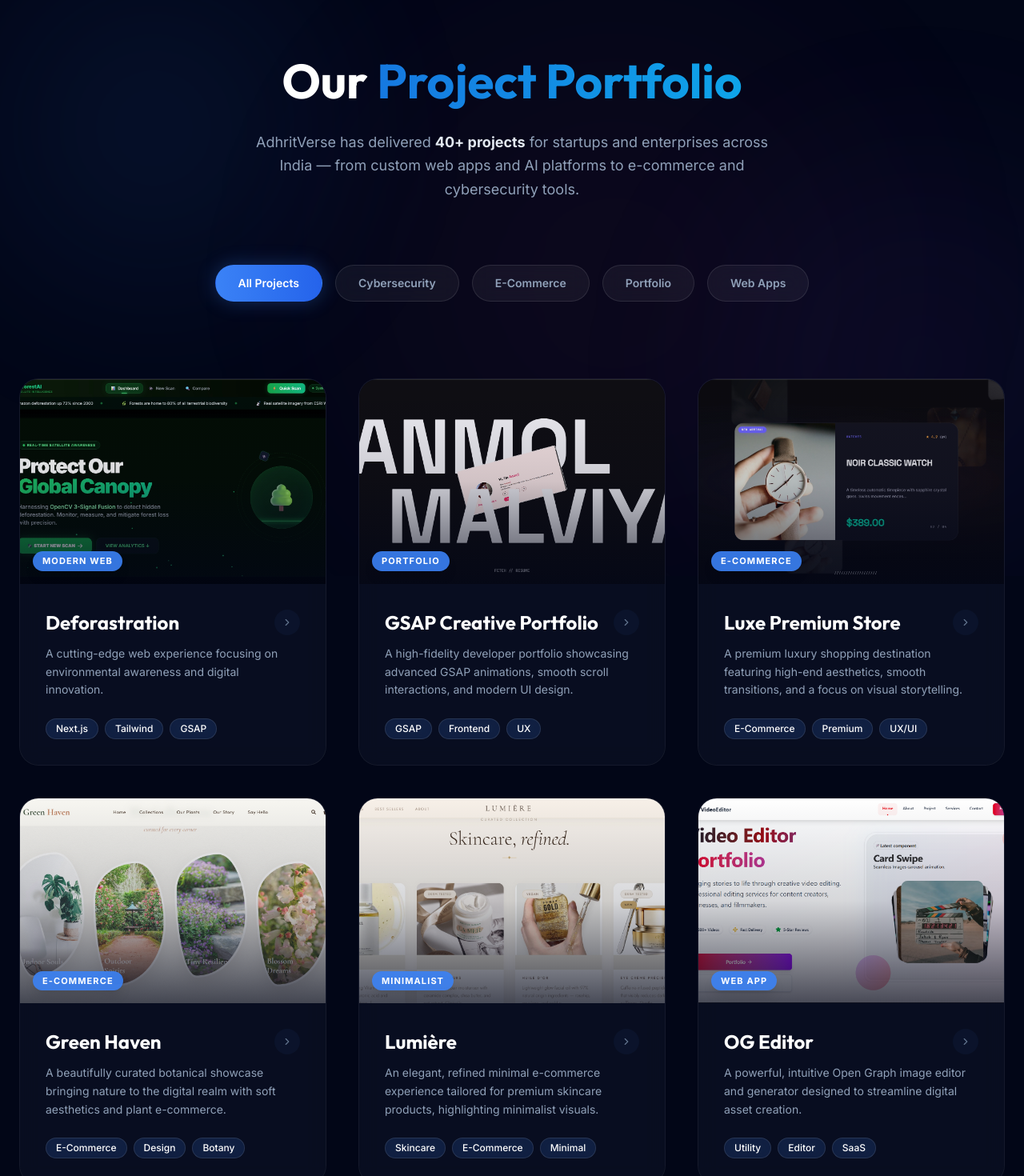
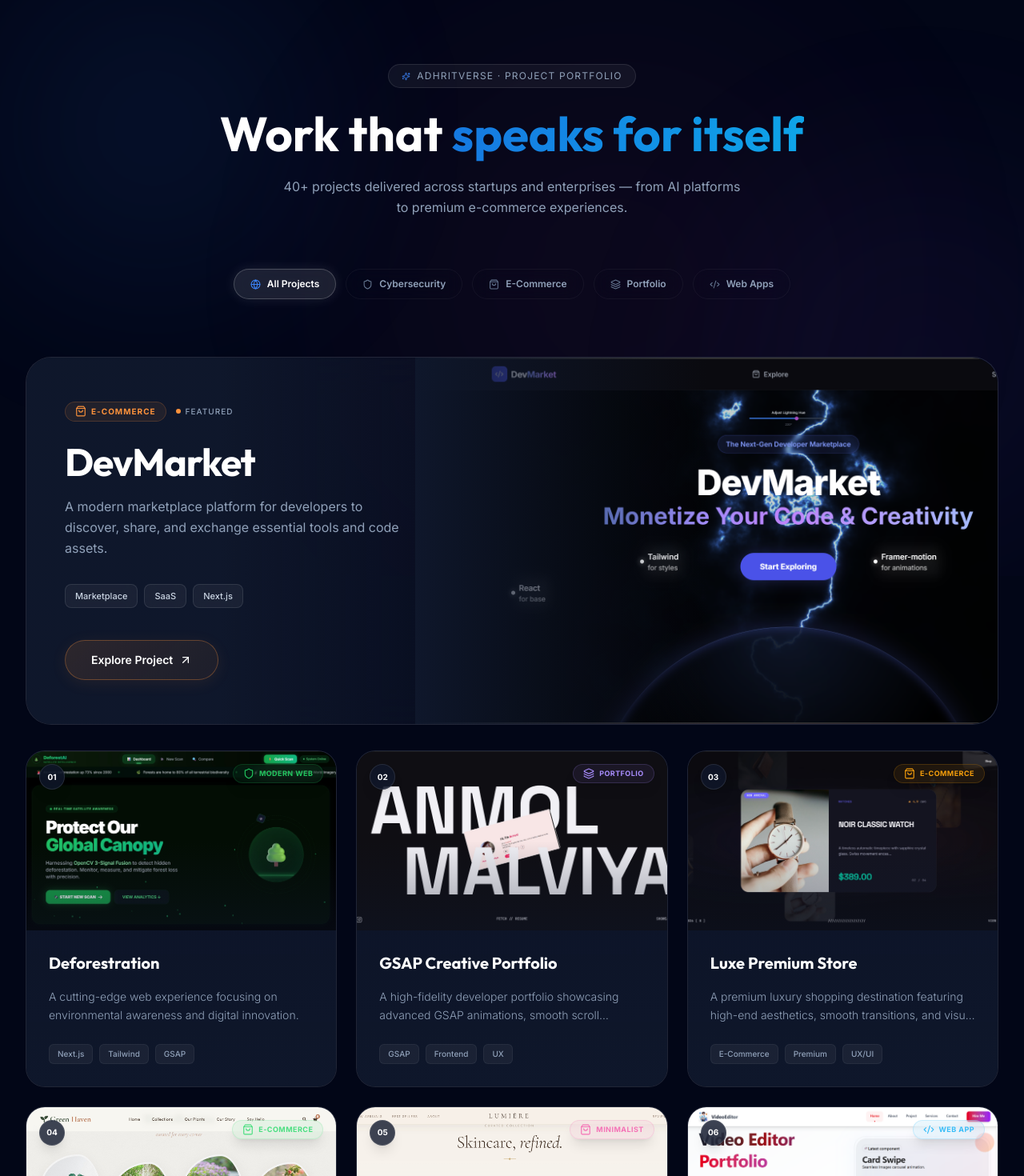
Before and after one commit to adhritverse/adhrit-verse-nebula, a Next.js app: page /projects in a window 1280 px wide. Shown: the part 80-1550 px from the top of the page at 80% size. Built offline with nearby package versions, Linux system fonts and the light colour scheme.

Commit message:
feat: add projects page with filterable bento grid layout

```diff
--- a/src/app/projects/page.tsx
+++ b/src/app/projects/page.tsx
@@ -4,18 +4,27 @@
 import Navbar from "@/components/Navbar";
 import Footer from "@/components/Footer";
 import BlobBackground from "@/components/BlobBackground";
-import { ExternalLink, Github, ChevronRight } from "lucide-react";
+import { ExternalLink, Github, ArrowUpRight, Layers, ShoppingBag, Shield, Globe, Code2, Sparkles } from "lucide-react";
+
+const categoryIcons: Record<string, React.ReactNode> = {
+  cybersecurity: <Shield size={14} />,
+  ecommerce: <ShoppingBag size={14} />,
+  portfolio: <Layers size={14} />,
+  webapp: <Code2 size={14} />,
+};
 
 const projects = [
   {
     id: 1,
-    title: "Deforastration",
+    title: "Deforestration",
     desc: "A cutting-edge web experience focusing on environmental awareness and digital innovation.",
     img: "/projectimg/project-1.png",
     category: "cybersecurity",
     tags: ["Next.js", "Tailwind", "GSAP"],
     link: "https://deforastration.vercel.app/",
-    type: "Modern Web"
+    type: "Modern Web",
+    accent: "#22c55e",
+    featured: false,
   },
   {
     id: 2,
@@ -25,37 +34,45 @@
     category: "portfolio",
     tags: ["GSAP", "Frontend", "UX"],
     link: "https://gsap-portfolio-puce.vercel.app/",
-    type: "Portfolio"
+    type: "Portfolio",
+    accent: "#a78bfa",
+    featured: false,
   },
   {
     id: 3,
     title: "Luxe Premium Store",
-    desc: "A premium luxury shopping destination featuring high-end aesthetics, smooth transitions, and a focus on visual storytelling.",
+    desc: "A premium luxury shopping destination featuring high-end aesthetics, smooth transitions, and visual storytelling.",
     img: "/projectimg/Project-3.png",
     category: "ecommerce",
     tags: ["E-Commerce", "Premium", "UX/UI"],
     link: "https://luxe-vert-eta.vercel.app/",
-    type: "E-Commerce"
+    type: "E-Commerce",
+    accent: "#f59e0b",
+    featured: false,
   },
   {
     id: 4,
     title: "Green Haven",
-    desc: "A beautifully curated botanical showcase bringing nature to the digital realm with soft aesthetics and plant e-commerce.",
+    desc: "A beautifully curated botanical showcase bringing nature to the digital realm with plant e-commerce.",
     img: "/projectimg/Project-4.png",
     category: "ecommerce",
     tags: ["E-Commerce", "Design", "Botany"],
     link: "https://warm-mermaid-8441d2.netlify.app/",
-    type: "E-Commerce"
+    type: "E-Commerce",
+    accent: "#4ade80",
+    featured: false,
   },
   {
     id: 5,
     title: "Lumière",
-    desc: "An elegant, refined minimal e-commerce experience tailored for premium skincare products, highlighting minimalist visuals.",
+    desc: "An elegant, refined minimal e-commerce experience tailored for premium skincare products.",
     img: "/projectimg/Project5.png",
     category: "ecommerce",
     tags: ["Skincare", "E-Commerce", "Minimal"],
     link: "https://reliable-centaur-fbf40f.netlify.app/",
-    type: "Minimalist"
+    type: "Minimalist",
+    accent: "#f472b6",
+    featured: false,
   },
   {
     id: 6,
@@ -65,17 +82,21 @@
     category: "webapp",
     tags: ["Utility", "Editor", "SaaS"],
     link: "https://ogeditor2.onrender.com/",
-    type: "Web App"
+    type: "Web App",
+    accent: "#38bdf8",
+    featured: false,
   },
   {
     id: 7,
     title: "DevMarket",
-    desc: "A modern marketplace platform tailored for developers to discover, share, and exchange essential tools and code assets.",
+    desc: "A modern marketplace platform for developers to discover, share, and exchange essential tools and code assets.",
     img: "/projectimg/Project-7.png",
     category: "ecommerce",
     tags: ["Marketplace", "SaaS", "Next.js"],
     link: "https://devmarket-three.vercel.app/",
-    type: "E-Commerce"
+    type: "E-Commerce",
+    accent: "#fb923c",
+    featured: true,
   }
 ];
 
@@ -84,114 +105,206 @@
 
   const filteredProjects = filter === "all"
     ? projects
-    : projects.filter(p => p.category === filter);
+    : projects.filter(p => p.category === filter || p.title === "Deforestration");
 
   const categories = [
-    { id: "all", label: "All Projects" },
-    { id: "cybersecurity", label: "Cybersecurity" },
-    { id: "ecommerce", label: "E-Commerce" },
-    { id: "portfolio", label: "Portfolio" },
-    { id: "webapp", label: "Web Apps" },
+    { id: "all", label: "All Projects", icon: <Globe size={13} /> },
+    { id: "cybersecurity", label: "Cybersecurity", icon: <Shield size={13} /> },
+    { id: "ecommerce", label: "E-Commerce", icon: <ShoppingBag size={13} /> },
+    { id: "portfolio", label: "Portfolio", icon: <Layers size={13} /> },
+    { id: "webapp", label: "Web Apps", icon: <Code2 size={13} /> },
   ];
+
+  const featuredProject = filteredProjects.find(p => p.featured) ?? filteredProjects[0];
+  const otherProjects = filteredProjects.filter(p => p.id !== featuredProject?.id);
 
   return (
     <main className="min-h-screen relative">
       <Navbar />
       <BlobBackground />
 
-      <section className="pt-24 sm:pt-36 pb-8 sm:pb-12 text-left sm:text-center px-6 relative z-10">
-        <div className="max-w-3xl mx-0 sm:mx-auto">
-          {/* <div className="inline-flex items-center gap-1.5 sm:gap-2 px-3 py-1 rounded-full bg-white/5 border border-white/10 mb-5 sm:mb-6">
-            <i className="fas fa-map-marker-alt text-primary text-[10px] sm:text-xs"></i>
-            <span className="text-[10px] sm:text-xs font-medium text-slate-300 tracking-wide uppercase">Projects by AdhritVerse · Indore, India</span>
-          </div> */}
-          <h1 className="font-display text-[2rem] sm:text-5xl md:text-6xl font-bold text-white mb-4 sm:mb-6 leading-[1.1] sm:leading-tight">
-            Our <span className="text-gradient block sm:inline">Project Portfolio</span>
+      {/* ── Hero Header ── */}
+      <section className="pt-28 sm:pt-40 pb-6 sm:pb-10 text-center px-6 relative z-10">
+        <div className="inline-flex items-center gap-2 px-4 py-1.5 rounded-full bg-white/5 border border-white/10 mb-6 text-xs text-slate-400 tracking-widest uppercase">
+          <Sparkles size={11} className="text-primary" />
+          AdhritVerse · Project Portfolio
+        </div>
+        <h1 className="font-display text-[2.4rem] sm:text-5xl md:text-6xl font-bold text-white mb-5 leading-[1.1]">
+          Work that <span className="text-gradient">speaks for itself</span>
         </h1>
-          <p className="text-sm sm:text-base md:text-lg text-slate-400 max-w-2xl mx-0 sm:mx-auto leading-relaxed px-0">
-            AdhritVerse has delivered <strong className="text-slate-200">40+ projects</strong> for startups and enterprises across India — from custom web apps and AI platforms to e-commerce and cybersecurity tools.
+        <p className="text-sm sm:text-base text-slate-400 max-w-xl mx-auto leading-relaxed">
+          40+ projects delivered across startups and enterprises — from AI platforms to premium e-commerce experiences.
         </p>
-        </div>
       </section>
 
-      <section className="py-6 sm:py-8 px-6 relative z-10">
-        <div className="max-w-4xl mx-auto flex flex-wrap justify-center gap-2 sm:gap-4">
+      {/* ── Category Filter ── */}
+      <section className="py-6 px-6 relative z-10">
+        <div className="max-w-3xl mx-auto flex flex-wrap justify-center gap-3">
           {categories.map((cat) => (
             <button
               key={cat.id}
               onClick={() => setFilter(cat.id)}
-              className={`px-5 py-2 sm:px-7 sm:py-3 rounded-full text-xs sm:text-sm font-semibold transition-all duration-500 transform hover:scale-105 border ${filter === cat.id
-                  ? "bg-gradient-to-r from-primary to-secondary border-transparent text-white shadow-[0_0_25px_rgba(59,130,246,0.3)]"
-                  : "bg-white/5 border-white/10 text-slate-400 hover:border-primary/50 hover:text-white backdrop-blur-md"
+              className={`inline-flex items-center gap-2 px-5 py-2.5 rounded-full text-xs font-semibold transition-all duration-500 border backdrop-blur-md ${
+                filter === cat.id
+                  ? "bg-white/10 border-white/20 text-white shadow-[0_0_15px_rgba(255,255,255,0.1)]"
+                  : "bg-transparent border-white/5 text-slate-400 hover:bg-white/5 hover:border-white/10 hover:text-slate-200"
               }`}
             >
+              <span className={`${filter === cat.id ? "text-primary" : "text-slate-500"} transition-colors duration-300`}>
+                {cat.icon}
+              </span>
               {cat.label}
             </button>
           ))}
         </div>
       </section>
 
-      <section className="py-10 sm:py-16 px-6 pb-20 sm:pb-32 max-w-7xl mx-auto relative z-10">
-        <div className="grid grid-cols-1 md:grid-cols-2 lg:grid-cols-3 gap-8 sm:gap-10">
-          {filteredProjects.map((project) => (
-            <div key={project.id} className="project-card group cursor-pointer flex flex-col h-full bg-slate-900/40 backdrop-blur-md rounded-3xl border border-white/5 overflow-hidden transition-all duration-500">
-              <div className="relative h-56 sm:h-64 overflow-hidden">
+      {/* ── Main Bento Layout ── */}
+      <section className="py-8 sm:py-12 px-4 sm:px-8 pb-24 sm:pb-36 max-w-7xl mx-auto relative z-10">
+
+        {filteredProjects.length === 0 && (
+          <div className="text-center text-slate-500 py-24 text-sm">No projects in this category yet.</div>
+        )}
+
+        {filteredProjects.length > 0 && (
+          <div className="flex flex-col gap-8">
+
+            {/* ── Featured / Hero Card ── */}
+            {featuredProject && (
+              <a
+                href={featuredProject.link}
+                target="_blank"
+                rel="noopener noreferrer"
+                className="group relative w-full rounded-[2rem] overflow-hidden border border-white/10 bg-slate-900/60 backdrop-blur-xl transition-all duration-500 hover:border-white/20 hover:shadow-[0_0_40px_rgba(0,0,0,0.5)] grid grid-cols-1 lg:grid-cols-5"
+                style={{ minHeight: "460px" }}
+              >
+                {/* Visual Section (Right side on desktop, top on mobile) */}
+                <div className="lg:col-span-3 lg:col-start-3 relative h-64 lg:h-full w-full order-1 lg:order-2 overflow-hidden bg-slate-950 rounded-r-[2rem]">
+                  <div className="absolute inset-0 z-10 bg-gradient-to-t lg:bg-gradient-to-r from-slate-900 via-transparent to-transparent pointer-events-none" />
+                  <img
+                    src={featuredProject.img}
+                    alt={featuredProject.title}
+                    className="w-full h-full object-cover object-left-top"
+                  />
+                </div>
+
+                {/* Content Section (Left side on desktop, bottom on mobile) */}
+                <div className="lg:col-span-2 lg:col-start-1 relative z-30 flex flex-col justify-center h-full p-8 sm:p-12 lg:pr-0 order-2 lg:order-1 bg-slate-900 lg:bg-transparent lg:bg-gradient-to-r from-slate-900 via-slate-900 to-transparent">
+                  <div className="max-w-md">
+                    <div className="flex items-center gap-3 mb-6">
+                      <span
+                        className="inline-flex items-center gap-1.5 px-3 py-1 rounded-full text-[10px] font-bold uppercase tracking-widest border backdrop-blur-md"
+                        style={{ color: featuredProject.accent, borderColor: `${featuredProject.accent}30`, background: `${featuredProject.accent}15` }}
+                      >
+                        {categoryIcons[featuredProject.category]}
+                        {featuredProject.type}
+                      </span>
+                      <span className="text-[10px] text-slate-400 uppercase tracking-widest font-medium flex items-center gap-1.5">
+                        <span className="block w-1.5 h-1.5 rounded-full" style={{ backgroundColor: featuredProject.accent }}></span>
+                        Featured
+                      </span>
+                    </div>
+
+                    <h2 className="font-display text-4xl sm:text-5xl font-bold text-white mb-4 leading-[1.1] tracking-tight group-hover:text-white/90 transition-colors">
+                      {featuredProject.title}
+                    </h2>
+                    <p className="text-slate-400 text-sm sm:text-base leading-relaxed mb-8">
+                      {featuredProject.desc}
+                    </p>
+
+                    <div className="flex flex-wrap gap-2 mb-10">
+                      {featuredProject.tags.map(tag => (
+                        <span key={tag} className="px-3 py-1.5 rounded-lg text-[11px] font-medium bg-white/5 border border-white/10 text-slate-300 backdrop-blur-sm">
+                          {tag}
+                        </span>
+                      ))}
+                    </div>
+
+                    <div className="inline-flex items-center justify-center gap-2 px-8 py-3.5 rounded-full text-sm font-semibold text-white transition-all duration-300 group-hover:gap-3 group-hover:shadow-[0_0_20px_rgba(0,0,0,0.3)] shadow-lg hover:-translate-y-0.5"
+                      style={{ background: `linear-gradient(135deg, ${featuredProject.accent}20, ${featuredProject.accent}10)`, border: `1px solid ${featuredProject.accent}50`, boxShadow: `0 4px 20px ${featuredProject.accent}15` }}>
+                      Explore Project <ArrowUpRight size={16} className="transition-transform duration-300 group-hover:translate-x-0.5 group-hover:-translate-y-0.5" />
+                    </div>
+                  </div>
+                </div>
+              </a>
+            )}
+
+            {/* ── Other Projects — Numbered Row List ── */}
+            {otherProjects.length > 0 && (
+              <div className="grid grid-cols-1 sm:grid-cols-2 lg:grid-cols-3 gap-6">
+                {otherProjects.map((project, index) => (
+                  <a
+                    key={project.id}
+                    href={project.link}
+                    target="_blank"
+                    rel="noopener noreferrer"
+                    className="group relative flex flex-col rounded-3xl overflow-hidden border border-white/10 bg-slate-900/50 backdrop-blur-xl hover:border-white/20 transition-all duration-500 hover:shadow-[0_8px_30px_rgb(0,0,0,0.4)] hover:-translate-y-1.5"
+                  >
+                    {/* Image Section */}
+                    <div className="relative h-48 sm:h-56 overflow-hidden bg-slate-950">
                       <img
                         src={project.img}
                         alt={project.title}
-                  className="w-full h-full object-cover transition-transform duration-1000 ease-out group-hover:scale-110 group-hover:rotate-1"
+                        className="w-full h-full object-cover"
                       />
+                      {/* Very thin gradient just for top edge blending if needed, otherwise no overlay */}
+                      <div className="absolute inset-0 bg-gradient-to-t from-slate-900/40 via-transparent to-transparent pointer-events-none" />
 
-                {/* Modern Overlay */}
-                <div className="absolute inset-0 bg-darker/60 opacity-0 group-hover:opacity-100 transition-all duration-500 flex items-center justify-center backdrop-blur-[3px] z-30">
-                  <div className="flex gap-4 transform translate-y-6 group-hover:translate-y-0 transition-all duration-500">
-                    <a href={project.link} target="_blank" className="w-12 h-12 rounded-full bg-primary/20 backdrop-blur-md border border-primary/30 flex items-center justify-center text-white hover:bg-primary hover:scale-110 transition-all shadow-lg">
-                      <ExternalLink size={20} />
-                    </a>
-                    <a href="#" className="w-12 h-12 rounded-full bg-white/10 backdrop-blur-md border border-white/20 flex items-center justify-center text-white hover:bg-slate-700 hover:scale-110 transition-all shadow-lg">
-                      <Github size={20} />
-                    </a>
+                      {/* Top Bar (Index & Badge) */}
+                      <div className="absolute top-0 inset-x-0 p-4 flex justify-between items-start z-20">
+                        <div className="w-8 h-8 rounded-full bg-slate-900/80 backdrop-blur-md border border-white/10 flex items-center justify-center text-[10px] font-bold text-white shadow-lg">
+                          {String(index + 1).padStart(2, "0")}
+                        </div>
+                        <div
+                          className="inline-flex items-center gap-1.5 px-3 py-1 rounded-full text-[9px] font-bold uppercase tracking-wider backdrop-blur-md border shadow-lg"
+                          style={{ color: project.accent, borderColor: `${project.accent}30`, background: `${project.accent}15` }}
+                        >
+                          {categoryIcons[project.category]}
+                          {project.type}
+                        </div>
                       </div>
                     </div>
 
-                {/* Tag Overlay Bottom Left */}
-                <div className="absolute bottom-4 left-4 z-20 flex flex-wrap gap-2 pr-4">
-                  <span className="px-3 py-1 text-[10px] sm:text-[11px] font-bold uppercase tracking-widest rounded-full bg-primary/90 text-white backdrop-blur-md shadow-lg">
-                    {project.type}
-                  </span>
-                </div>
-
-                {/* Smooth Gradient Overlay */}
-                <div className="absolute inset-0 bg-gradient-to-t from-darker/90 via-darker/20 to-transparent opacity-80 z-10 transition-opacity duration-500 group-hover:opacity-100"></div>
-              </div>
-
-              <div className="p-6 sm:p-8 flex flex-col flex-grow relative bg-slate-900/20">
-                <div className="flex items-center justify-between mb-3">
-                  <h3 className="text-xl sm:text-2xl font-bold font-display text-white group-hover:text-primary transition-colors duration-300">
+                    {/* Content Section */}
+                    <div className="p-6 sm:p-7 flex flex-col flex-grow relative z-20 bg-gradient-to-b from-slate-900/80 to-slate-900">
+                      <div className="flex items-start justify-between mb-3">
+                        <h3 className="font-display text-lg sm:text-xl font-bold text-white group-hover:text-white/90 transition-colors leading-tight">
                           {project.title}
                         </h3>
-                  <div className="w-8 h-8 rounded-full bg-primary/5 flex items-center justify-center group-hover:bg-primary/10 transition-colors">
-                    <ChevronRight size={14} className="text-slate-500 group-hover:text-primary group-hover:translate-x-0.5 transition-all" />
+                        <div
+                          className="flex-shrink-0 w-8 h-8 rounded-full flex items-center justify-center ml-4 opacity-0 group-hover:opacity-100 transition-all duration-300 -translate-y-2 group-hover:translate-y-0 shadow-lg"
+                          style={{ background: `${project.accent}20`, border: `1px solid ${project.accent}40` }}
+                        >
+                          <ArrowUpRight size={14} style={{ color: project.accent }} />
                         </div>
                       </div>
 
-                <p className="text-sm text-slate-400 leading-relaxed mb-6 group-hover:text-slate-300 transition-colors duration-300 line-clamp-3">
+                      <p className="text-sm text-slate-400 leading-relaxed mb-6 line-clamp-2 group-hover:text-slate-300 transition-colors font-light">
                         {project.desc}
                       </p>
 
                       <div className="mt-auto flex flex-wrap gap-2">
                         {project.tags.map(tag => (
-                    <span key={tag} className="tag-pill bg-white/5 border-white/10 text-[10px] sm:text-xs">
+                          <span key={tag} className="px-2.5 py-1 rounded-md text-[10px] font-medium bg-white/5 border border-white/5 text-slate-400">
                             {tag}
                           </span>
                         ))}
                       </div>
                     </div>
-            </div>
+
+                    {/* Bottom accent glow bar */}
+                    <div
+                      className="absolute bottom-0 left-0 h-1 w-0 group-hover:w-full transition-all duration-700 ease-out z-30"
+                      style={{ background: `linear-gradient(to right, ${project.accent}, ${project.accent}80)` }}
+                    />
+                  </a>
                 ))}
               </div>
+            )}
+
+          </div>
+        )}
       </section>
-
 
       <Footer />
     </main>
```
Lines whose indentation alone changed are shown as unchanged.
